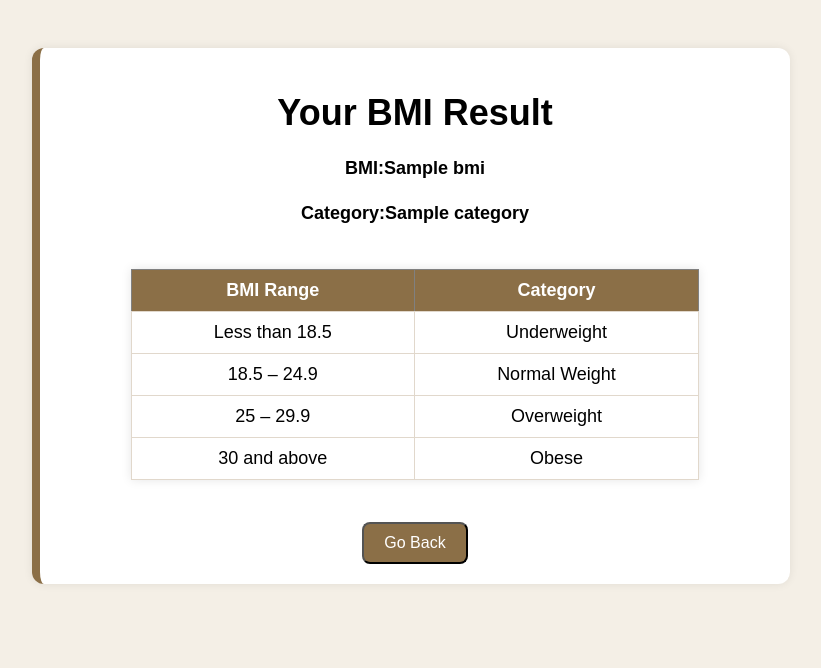
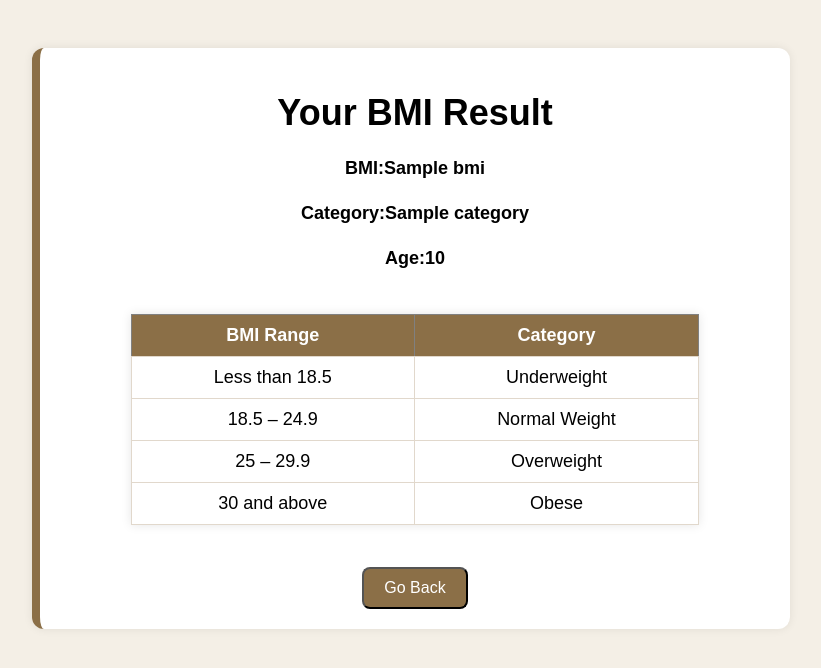
Before and after one commit to hridya-r-n/BMI-Calculator, a Flask app: template templates/result.html in a window 1280 px wide. Shown: the top 668 px of the page, without its empty margins (229-1050 px from the left). Run offline with Flask 3, Linux system fonts and the light colour scheme; the template is opened without the code that fills it: most values are stand-ins (such as "Sample title", 1, 10 or a date in 2020).

Commit message:
added age

```diff
--- a/app.py
+++ b/app.py
@@ -7,6 +7,7 @@ def home():
 def calculate():
     height=float(request.form['height'])
     weight=float(request.form['weight'])
+    age=float(request.form['age'])
     # BMI Calculation
     bmi=weight/((height/100)**2)
     # BMi Category
@@ -22,6 +23,6 @@ def calculate():
     else:
         category='Obese'
         message = "Your BMI is quite high. It may be helpful to adopt a structured diet and exercise routine."
-    return render_template('result.html',bmi=round(bmi,2),category=category,message=message)
+    return render_template('result.html',bmi=round(bmi,2),category=category,message=message,age=age)
 if __name__=="__main__":
     app.run(debug=True)
--- a/templates/result.html
+++ b/templates/result.html
@@ -11,6 +11,7 @@
     <h1>Your BMI Result</h1>
     <h4><b>BMI:</b>{{bmi}}</h4>
     <h4><b>Category:</b>{{category}}</h4>
+    <h4><b>Age:</b>{{age}}</h4>
     <div class="message-box {{ category|lower|replace(' ', '') }}">
     <strong>{{ message }}</strong>
     </div>
```
